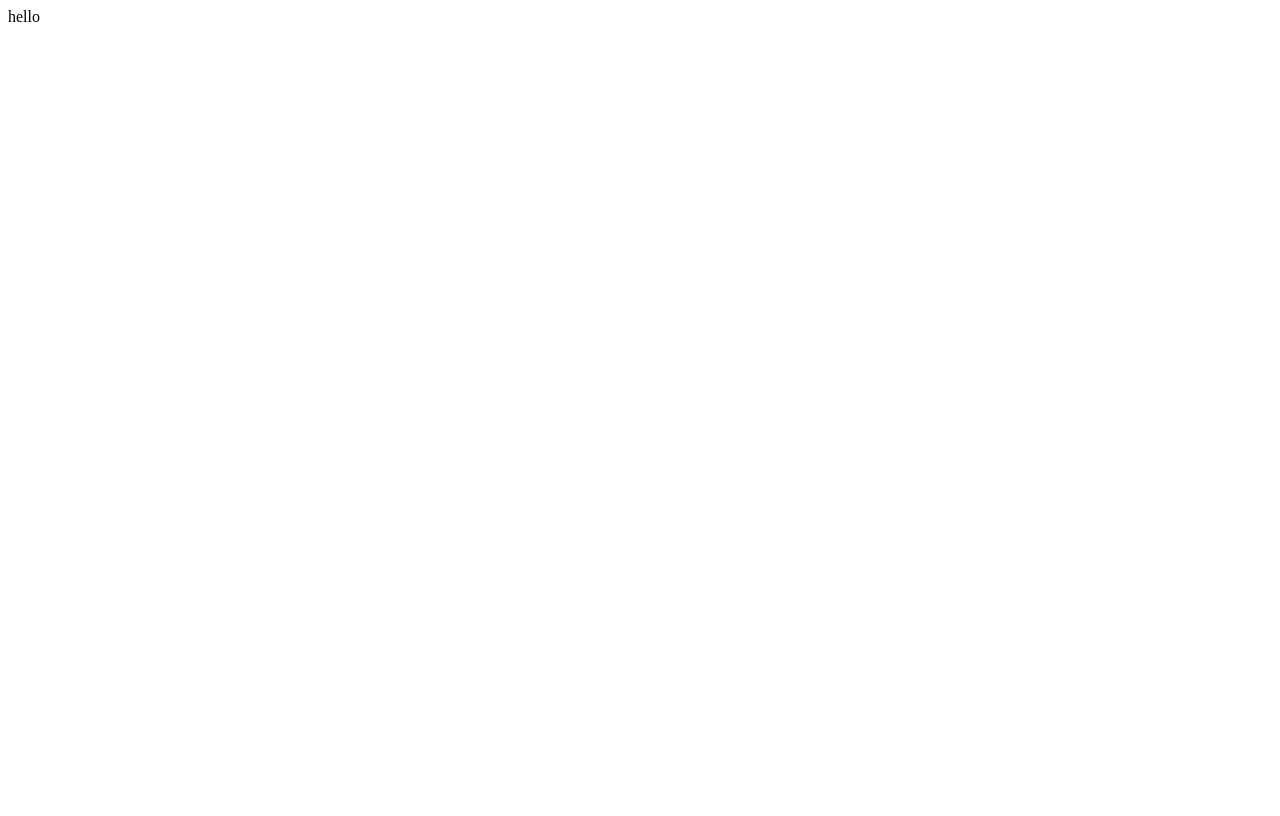
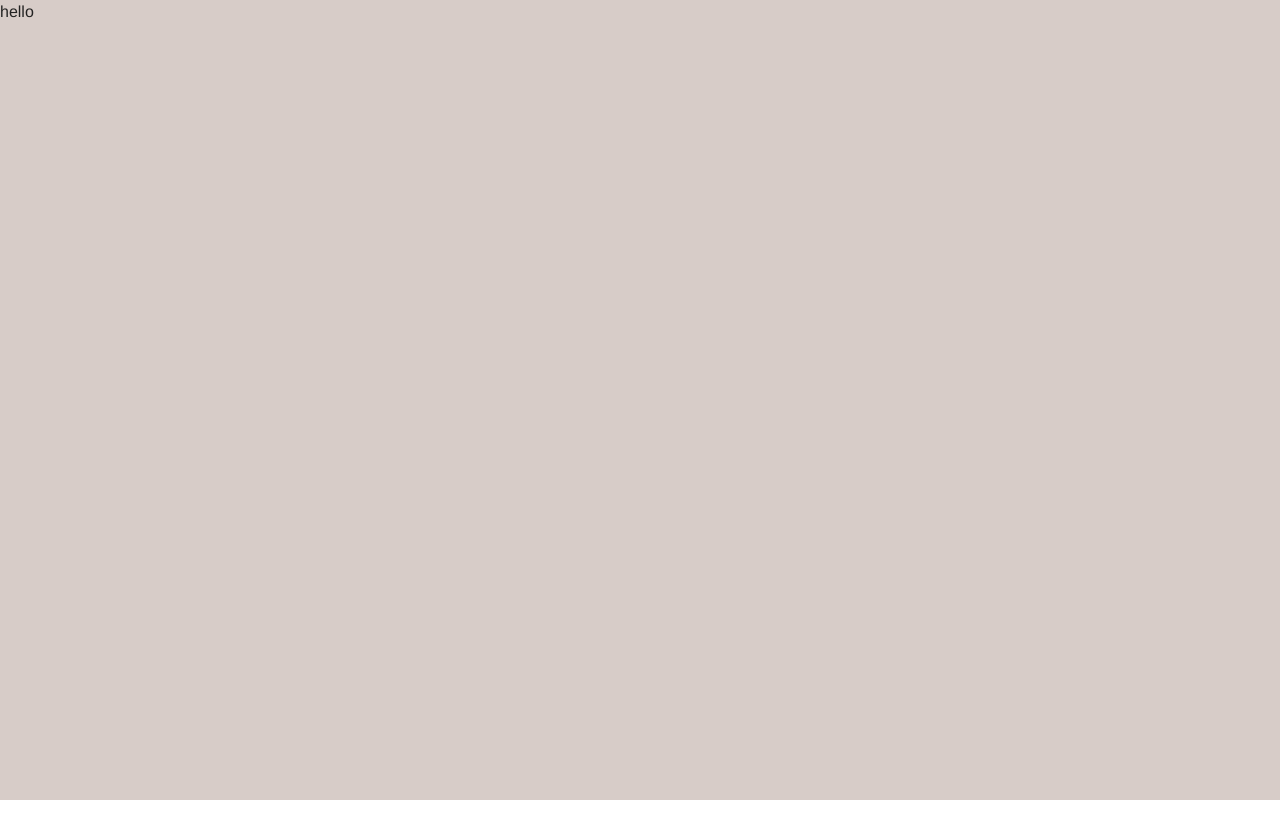
Before and after one commit to ArturoAHR/wiki-feats, a React (Vite) app in the folder frontend/: page / in a window 1280 px wide. Built offline with nearby package versions, Linux system fonts and the light colour scheme.

Commit message:
Add global styles

```diff
--- /dev/null
+++ b/frontend/src/global.css
@@ -0,0 +1,55 @@
+html, body, #root {
+  height: 100vh;
+}
+
+body {
+  margin: 0;
+}
+
+#root {
+  font-family:  Helvetica, Arial, sans-serif;
+  font-size: 16px;
+  font-weight: 400;
+  line-height: 24px;
+  color: rgba(22, 22, 22, 0.934);
+  background-color: #d7ccc8;
+
+
+  color-scheme: light dark;
+
+  font-synthesis: none;
+  text-rendering: optimizeLegibility;
+  -webkit-font-smoothing: antialiased;
+  -moz-osx-font-smoothing: grayscale;
+  -webkit-text-size-adjust: 100%;
+
+  --primary: #8d6e63;
+  --secondary: #795548;
+  --auxiliar: #6d4c41;
+
+  --component-background: #efebe9;
+}
+
+/* Scrollbar style */
+/* Firefox Compatibility */
+* {
+  scrollbar-width: thin;
+  scrollbar-color: #595959 #fafafa;
+}
+
+/* General */
+::-webkit-scrollbar {
+  width: 8px;
+  height: 8px;
+  background-color: transparent;
+}
+
+::-webkit-scrollbar-track {
+  background-color: #fafafa;
+}
+
+::-webkit-scrollbar-thumb {
+  background-color: #595959;
+  border: 1px solid #fafafa;
+  border-radius: 6px;
+}
--- a/frontend/src/main.tsx
+++ b/frontend/src/main.tsx
@@ -1,6 +1,7 @@
 import React from "react";
 import ReactDOM from "react-dom/client";
 import App from "./App.tsx";
+import "./global.css";
 
 ReactDOM.createRoot(document.getElementById("root")!).render(
   <React.StrictMode>
```
